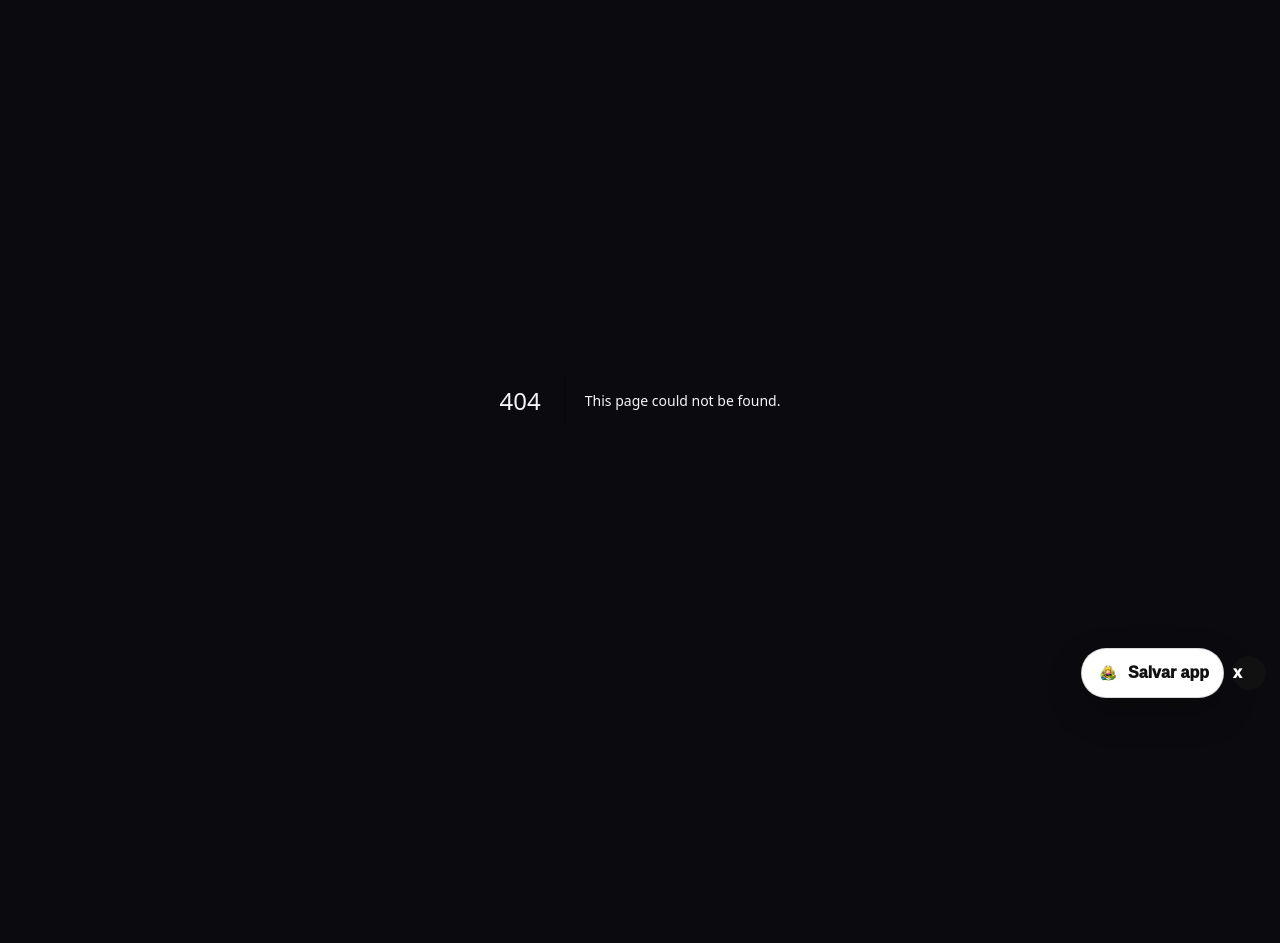
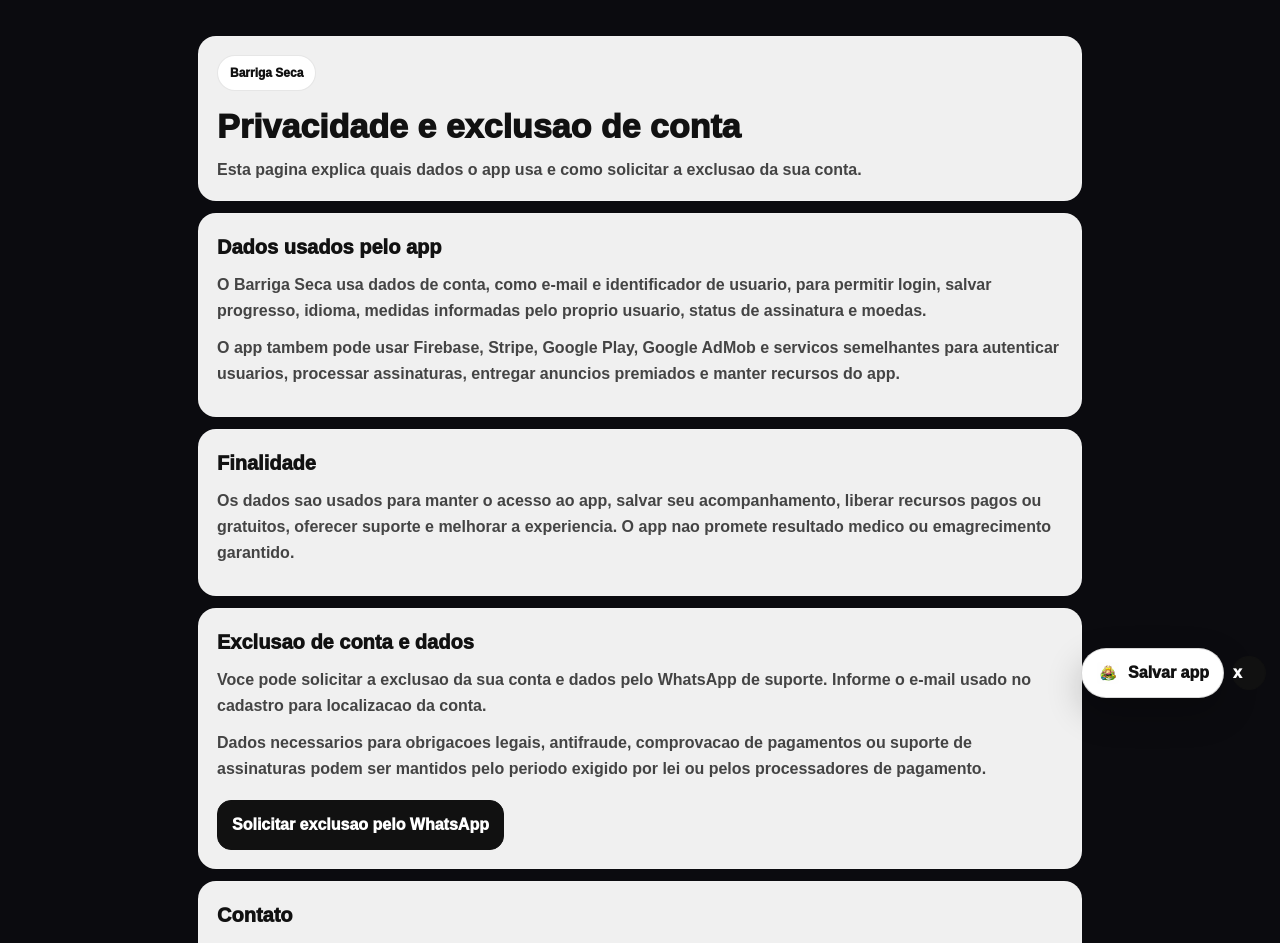
Before and after one commit to u6605612188-gif/barrigaseca-saas, a Next.js app: page /privacidade in a window 1280 px wide. Before the commit this address had no page. Shown: the top 943 px of the page. Before the commit the page ends 800 px from the top, so only its background shows below. Built offline with nearby package versions, Linux system fonts and the light colour scheme.

Commit message:
Adiciona pagina de privacidade

```diff
--- /dev/null
+++ b/app/privacidade/page.tsx
@@ -0,0 +1,126 @@
+import React from "react";
+
+export const metadata = {
+  title: "Privacidade e exclusao de conta",
+  description:
+    "Politica de privacidade, dados coletados e instrucoes para solicitar exclusao da conta Barriga Seca.",
+};
+
+const supportPhone = "351961780568";
+const supportText = encodeURIComponent(
+  "Ola, quero solicitar a exclusao da minha conta e dos meus dados no Barriga Seca. Meu e-mail de cadastro e: "
+);
+
+export default function PrivacidadePage() {
+  return (
+    <main style={styles.page}>
+      <section style={styles.header}>
+        <div style={styles.badge}>Barriga Seca</div>
+        <h1 style={styles.h1}>Privacidade e exclusao de conta</h1>
+        <p style={styles.sub}>
+          Esta pagina explica quais dados o app usa e como solicitar a exclusao da sua conta.
+        </p>
+      </section>
+
+      <section style={styles.card}>
+        <h2 style={styles.h2}>Dados usados pelo app</h2>
+        <p style={styles.text}>
+          O Barriga Seca usa dados de conta, como e-mail e identificador de usuario, para permitir login,
+          salvar progresso, idioma, medidas informadas pelo proprio usuario, status de assinatura e moedas.
+        </p>
+        <p style={styles.text}>
+          O app tambem pode usar Firebase, Stripe, Google Play, Google AdMob e servicos semelhantes para
+          autenticar usuarios, processar assinaturas, entregar anuncios premiados e manter recursos do app.
+        </p>
+      </section>
+
+      <section style={styles.card}>
+        <h2 style={styles.h2}>Finalidade</h2>
+        <p style={styles.text}>
+          Os dados sao usados para manter o acesso ao app, salvar seu acompanhamento, liberar recursos pagos
+          ou gratuitos, oferecer suporte e melhorar a experiencia. O app nao promete resultado medico ou
+          emagrecimento garantido.
+        </p>
+      </section>
+
+      <section style={styles.card}>
+        <h2 style={styles.h2}>Exclusao de conta e dados</h2>
+        <p style={styles.text}>
+          Voce pode solicitar a exclusao da sua conta e dados pelo WhatsApp de suporte. Informe o e-mail usado
+          no cadastro para localizacao da conta.
+        </p>
+        <p style={styles.text}>
+          Dados necessarios para obrigacoes legais, antifraude, comprovacao de pagamentos ou suporte de
+          assinaturas podem ser mantidos pelo periodo exigido por lei ou pelos processadores de pagamento.
+        </p>
+        <a
+          href={`https://wa.me/${supportPhone}?text=${supportText}`}
+          style={styles.btnDark}
+        >
+          Solicitar exclusao pelo WhatsApp
+        </a>
+      </section>
+
+      <section style={styles.card}>
+        <h2 style={styles.h2}>Contato</h2>
+        <p style={styles.text}>
+          Para duvidas, cancelamento, sugestoes ou problemas no app, fale com o suporte pelo WhatsApp:
+          {" "}
+          <a href={`https://wa.me/${supportPhone}`} style={styles.link}>
+            +351 961 780 568
+          </a>
+          .
+        </p>
+      </section>
+    </main>
+  );
+}
+
+const styles: Record<string, React.CSSProperties> = {
+  page: {
+    minHeight: "100vh",
+    maxWidth: 920,
+    margin: "0 auto",
+    padding: 18,
+    color: "#111",
+  },
+  header: {
+    marginTop: 18,
+    padding: 18,
+    borderRadius: 18,
+    background: "rgba(255,255,255,0.94)",
+    border: "1px solid rgba(255,255,255,0.10)",
+  },
+  badge: {
+    display: "inline-flex",
+    padding: "8px 12px",
+    borderRadius: 999,
+    border: "1px solid rgba(17,17,17,0.10)",
+    background: "#fff",
+    fontWeight: 950,
+    fontSize: 12,
+  },
+  h1: { margin: "10px 0 6px", fontSize: 34, fontWeight: 950, color: "#111" },
+  sub: { margin: 0, color: "#444", fontWeight: 800, lineHeight: 1.5 },
+  card: {
+    marginTop: 12,
+    padding: 18,
+    borderRadius: 18,
+    background: "rgba(255,255,255,0.94)",
+    border: "1px solid rgba(255,255,255,0.10)",
+  },
+  h2: { margin: "0 0 10px", fontSize: 20, fontWeight: 950, color: "#111" },
+  text: { color: "#444", fontWeight: 750, lineHeight: 1.65, margin: "0 0 10px" },
+  btnDark: {
+    display: "inline-flex",
+    marginTop: 8,
+    padding: "12px 14px",
+    borderRadius: 14,
+    border: "1px solid #111",
+    background: "#111",
+    color: "#fff",
+    textDecoration: "none",
+    fontWeight: 950,
+  },
+  link: { color: "#111", fontWeight: 950 },
+};
```
